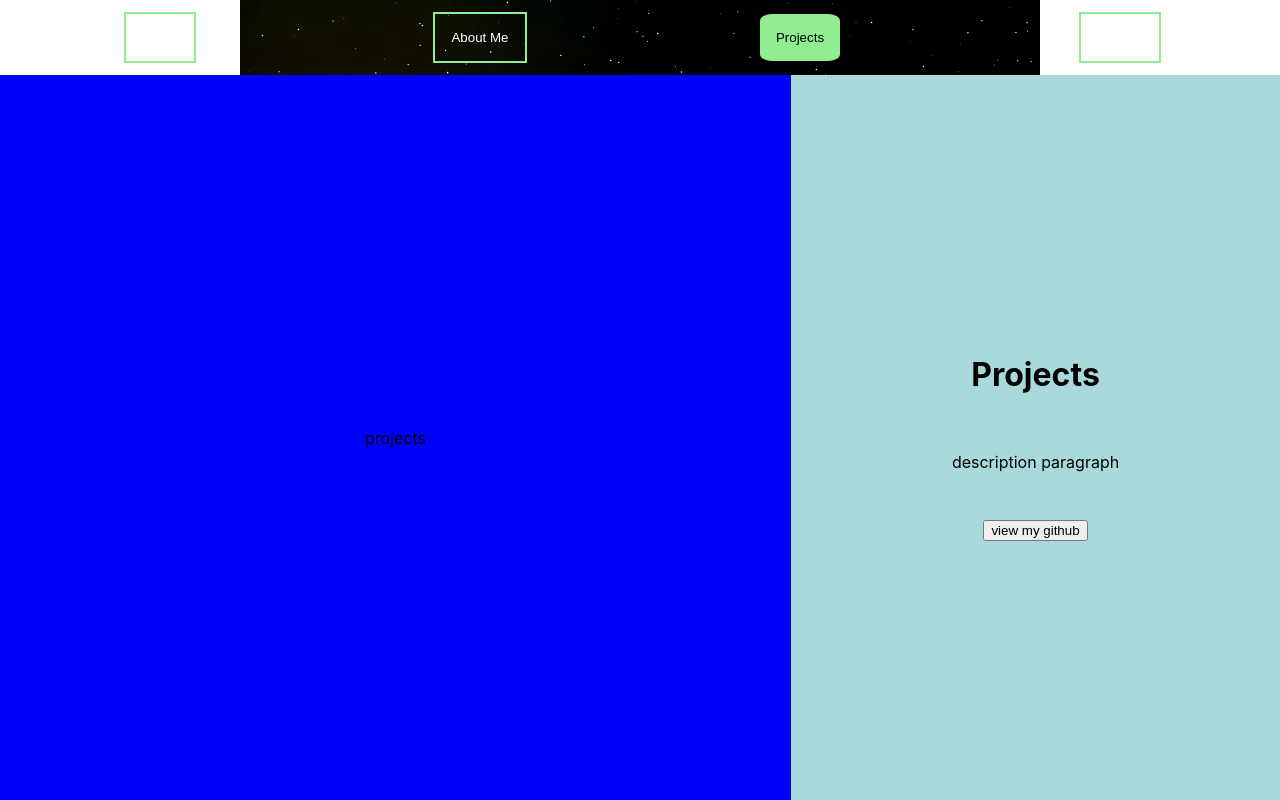
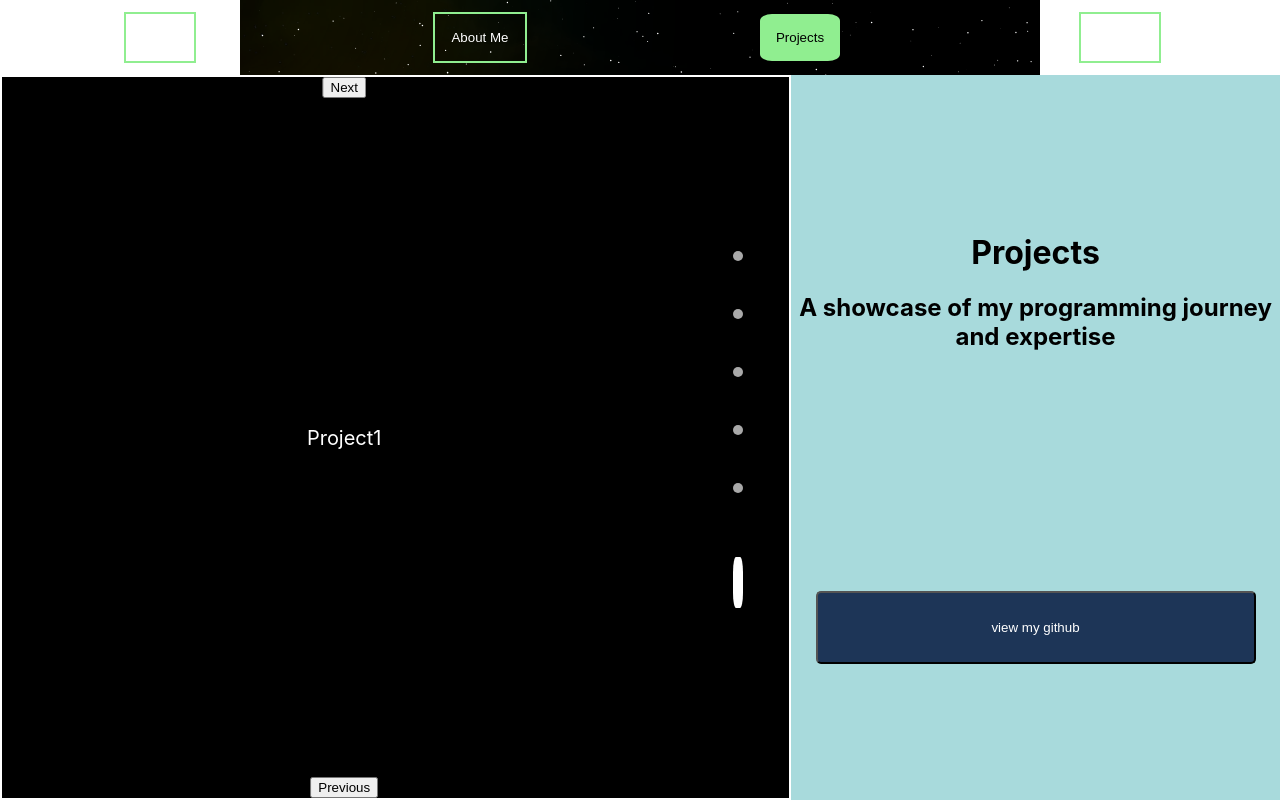
Before and after one commit to raw1218/Portfolio, a React (Create React App) app: page / in a window 1280 px wide. Both pictures are taken after a click on the button "Projects". Built offline with nearby package versions, Linux system fonts and the light colour scheme.

Commit message:
Projects v1

```diff
--- a/src/landing_page/LandingPage.js
+++ b/src/landing_page/LandingPage.js
@@ -3,7 +3,7 @@ import ParticleSimulation from './ParticleSimulation'
 import './LandingPage.css'
 import { currentPageContext } from '../App'
 import AboutPage2 from './AboutPage/AboutPage2'
-import ProjectsPage from './ProjectsPage'
+import ProjectsPage from './ProjectsPage/ProjectsPage'
 import ContactPage from './ContactPage'
 
 
--- a/src/landing_page/ProjectsPage.css
+++ /dev/null
@@ -1,67 +0,0 @@
-.projects-page{
-    z-index: 1;
-    text-align: center;
-    width: 75%;
-    height: 30%;
-    color: white;
-    font-size: 100px;
-}
-
-
-/* ProjectsPage.css */
-.projects-page-wrapper-fullscreen {
-    display: flex;
-    width: 100%;
-    height: 100%;
-    z-index: 1;
-}
-
-.projects-page-right-section {
-    flex: 1;
-    background-color: #A8DADC; /* Change this to any color you prefer */
-
-    display: flex;
-    flex-direction: column;
-    justify-content: center;
-    align-items: center;
-    gap: 2rem; /* Spacing between the elements */
-}
-
-.projects-page-left-section {
-    flex: 1.618;
-    background-color: orange;
-    display: flex;
-    flex-direction: column;  /* Add this */
-    justify-content: center;
-    align-items: center;
-    gap: 2rem;
-}
-
-
-h1 {
-    margin-bottom: 0.618rem; /* Golden ratio for spacing */
-}
-
-.github-button {
-    background-color: #1D3557; /* Change this to any color you prefer */
-    color: #fff;
-    padding: 0.5rem 1rem;
-    border: none;
-    cursor: pointer;
-    border-radius: 5px;
-    transition: 0.3s;
-
-    /* Add hover effect */
-    &:hover {
-        background-color: #123456; /* Change to desired hover color */
-    }
-}
-
-.projects {
-    display: flex;
-    align-items: center;
-    justify-content: center;
-    width: 100%;
-    height: 100%;
-    background-color: blue;
-}
--- a/src/landing_page/ProjectsPage.js
+++ /dev/null
@@ -1,23 +0,0 @@
-import React from 'react'
-import './ProjectsPage.css'
-
-function ProjectsPage() {
-  return (
-    <div className='projects-page-wrapper-fullscreen'>
-      <div className='projects-page-left-section'>
-        <div className='projects'>projects</div>
-      </div>
-
-
-
-      <div className='projects-page-right-section'>
-
-        <h1>Projects</h1>
-        <p>description paragraph</p>
-        <button className='github button'>view my github</button>
-      </div>
-    </div>
-  )
-}
-
-export default ProjectsPage
--- /dev/null
+++ b/src/landing_page/ProjectsPage/ProjectsCarousel.js
@@ -0,0 +1,64 @@
+import {useState} from 'react'
+import './ProjectsPage.css'
+
+
+function ProjectsCarousel() {
+
+
+
+
+
+
+    const projects = ['Project1', 'Project2', 'Project3', 'Project4', 'Project5', 'Project6'];
+    const [activeIndex, setActiveIndex] = useState(0);
+
+    const nextProject = () => {
+      setActiveIndex((prevIndex) => (prevIndex + 1) % projects.length);
+    };
+
+    const prevProject = () => {
+      setActiveIndex((prevIndex) => (prevIndex - 1 + projects.length) % projects.length);
+    };
+
+
+
+
+
+
+  return (
+    <div className='projects-wrapper'>
+
+
+
+        <div className = 'projects-display-wrapper'>
+
+
+          <div className = 'projects-display'>
+          {projects.map((project, index) => (
+            <div
+              className={`project ${activeIndex === index ? 'active' : ''}`}
+              key={index}
+            >
+              {project}
+            </div>
+          ))}
+
+          </div>
+          <button onClick={prevProject} className="projects-prev-button">Previous</button>
+          <button onClick={nextProject} className="projects-next-button">Next</button>
+
+        </div>
+        <div className = 'projects-progress'>
+          {projects.map((_, index) => (
+            <span
+              className={`project-oval ${activeIndex === index ? 'expanded' : ''}`}
+              key={index}
+              onClick={()=>{setActiveIndex(index)}}
+            ></span>
+          ))}
+        </div>
+    </div>
+  )
+}
+
+export default ProjectsCarousel
--- /dev/null
+++ b/src/landing_page/ProjectsPage/ProjectsPage.css
@@ -0,0 +1,212 @@
+.projects-page{
+    z-index: 1;
+    text-align: center;
+    width: 75%;
+    height: 30%;
+    color: white;
+    font-size: 100px;
+}
+
+
+/* ProjectsPage.css */
+.projects-page-wrapper-fullscreen {
+    display: flex;
+    width: 100%;
+    height: 100%;
+    z-index: 1;
+}
+
+.projects-page-right-section {
+
+    background-color: #A8DADC; /* Change this to any color you prefer */
+
+    display: flex;
+    flex: 1;
+    flex-direction: column;
+    width: 100%;
+    height: 100%;
+
+}
+
+.projects-page-left-section {
+    flex: 1.618;
+    background-color: orange;
+    display: flex;
+    flex-direction: column;  /* Add this */
+    justify-content: center;
+    align-items: center;
+    gap: 2rem;
+}
+
+
+
+
+.github-button {
+
+
+    height: 10%;
+    margin: 0 5%;
+    padding: 0 5%;
+    background-color: #1D3557; /* Change this to any color you prefer */
+    color: #fff;
+
+    border-radius: 5px;
+    transition: 0.3s;
+
+    /* Add hover effect */
+    &:hover {
+        background-color: white; /* Change to desired hover color */
+    }
+}
+
+.projects {
+    display: flex;
+    align-items: center;
+    justify-content: center;
+    width: 100%;
+    height: 100%;
+    background-color: blue;
+}
+
+
+
+.projects-page-right-section .spacer-small{
+    flex-grow: 1;
+
+}
+
+.projects-page-right-section .spacer-large{
+    flex-grow: 1.618;
+
+}
+
+
+
+
+
+.projects-carousel-wrapper{
+    flex: 1;
+    height: 75%;
+    width: 100%;
+    background-color: black;
+}
+
+
+
+.projects-wrapper {
+
+    font-size: 20px;
+    color: white;
+    border: white solid 2px;
+
+    box-sizing: border-box;
+    display: grid;
+    grid-template-columns: 1fr 0.15fr;
+    grid-template-rows: 1fr;
+    width: 100%;
+    height:100%;
+    align-self: center;
+}
+
+
+.projects-display-wrapper {
+    display: flex;
+    justify-content: space-between; /* This will push the children apart */
+    align-items: center; /* This will vertically center the children */
+    position: relative;
+
+}
+
+
+
+.projects-prev-button, .projects-next-button {
+    position: absolute;
+    left: 50%;
+    transform: translateX(-50%);
+    z-index: 10;
+    /* ... other styles ... */
+}
+
+.projects-prev-button {
+    bottom: 0;
+}
+
+.projects-next-button {
+    top: 0;
+}
+
+.projects-display{
+    display:flex;
+    box-sizing: border-box;
+    width: 100%;
+    height: 100%;
+    z-index: 1;
+
+    align-items: center;
+    justify-content: center;
+}
+
+.projects-progress{
+
+    box-sizing: border-box;
+    height: 100%;
+    display: flex;
+    flex-direction: column-reverse;
+    justify-content: center;
+    align-items: center;
+
+
+}
+
+
+
+
+
+  .project {
+    display: none;
+  }
+
+  .project.active {
+    display: block;
+  }
+
+
+  .project-oval {
+    width: 10px;
+    height: 10px;
+    border-radius: 50%;
+    background-color: darkgrey;
+    margin: 3vh 0;
+    position: relative;
+
+
+    transition: width 0.3s, border-radius 0.3s, background-color 0.3s, margin 0.3s
+  }
+
+
+  .project-oval::before {
+    content: '';
+
+    position: absolute;
+    top: -20px;
+    right: -20px;
+    bottom: -20px;
+    left: -20px;
+    z-index: 5;
+    background-color: transparent;
+}
+
+  .project-oval:hover{
+    background-color: white;
+  }
+
+  .project-oval.expanded {
+    height: 4vw;
+    margin: 5vh 0;
+    border-radius: 30%;
+    background-color: white;
+  }
+
+  .btn-prev, .btn-next {
+    margin: 10px;
+  }
--- /dev/null
+++ b/src/landing_page/ProjectsPage/ProjectsPage.js
@@ -0,0 +1,37 @@
+import React from 'react'
+import './ProjectsPage.css'
+import ProjectsCarousel from './ProjectsCarousel'
+
+function ProjectsPage() {
+  return (
+    <div className='projects-page-wrapper-fullscreen'>
+      <div className='projects-page-left-section'>
+        <div className='projects-carousel-wrapper'>
+          <ProjectsCarousel/>
+        </div>
+      </div>
+
+
+
+      <div className='projects-page-right-section'>
+      <div className='spacer-small'></div>
+        <div className='projects-page-title-and-description'>
+
+
+          <h1 className='projects-page-title'>Projects</h1>
+
+          <h2 className='projects-page-description'>A showcase of my programming journey and expertise</h2>
+
+        </div>
+
+        <div className='spacer-large'></div>
+
+        <button className='github-button'>view my github</button>
+        <div className='spacer-small'></div>
+
+      </div>
+    </div>
+  )
+}
+
+export default ProjectsPage
```
